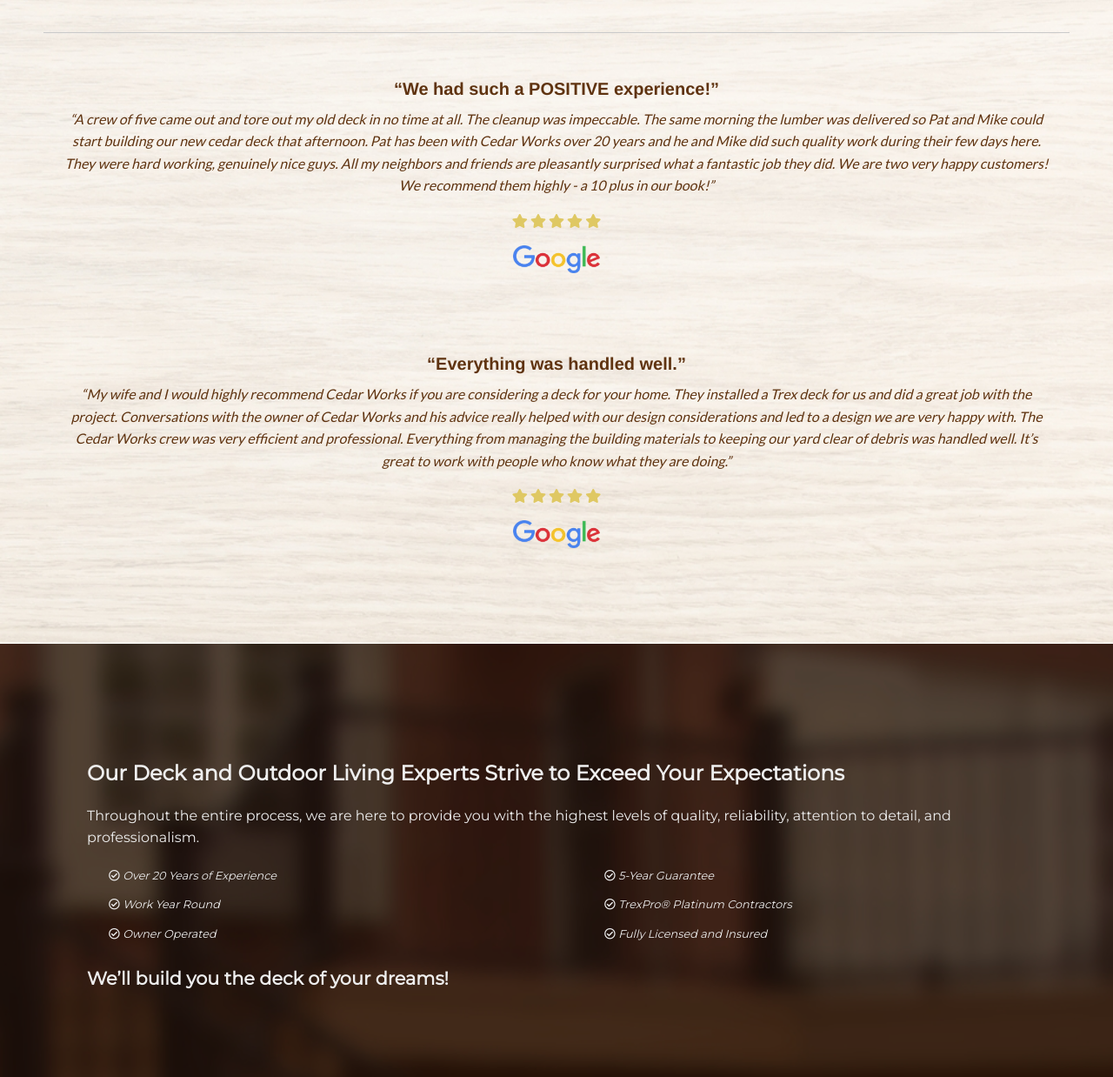
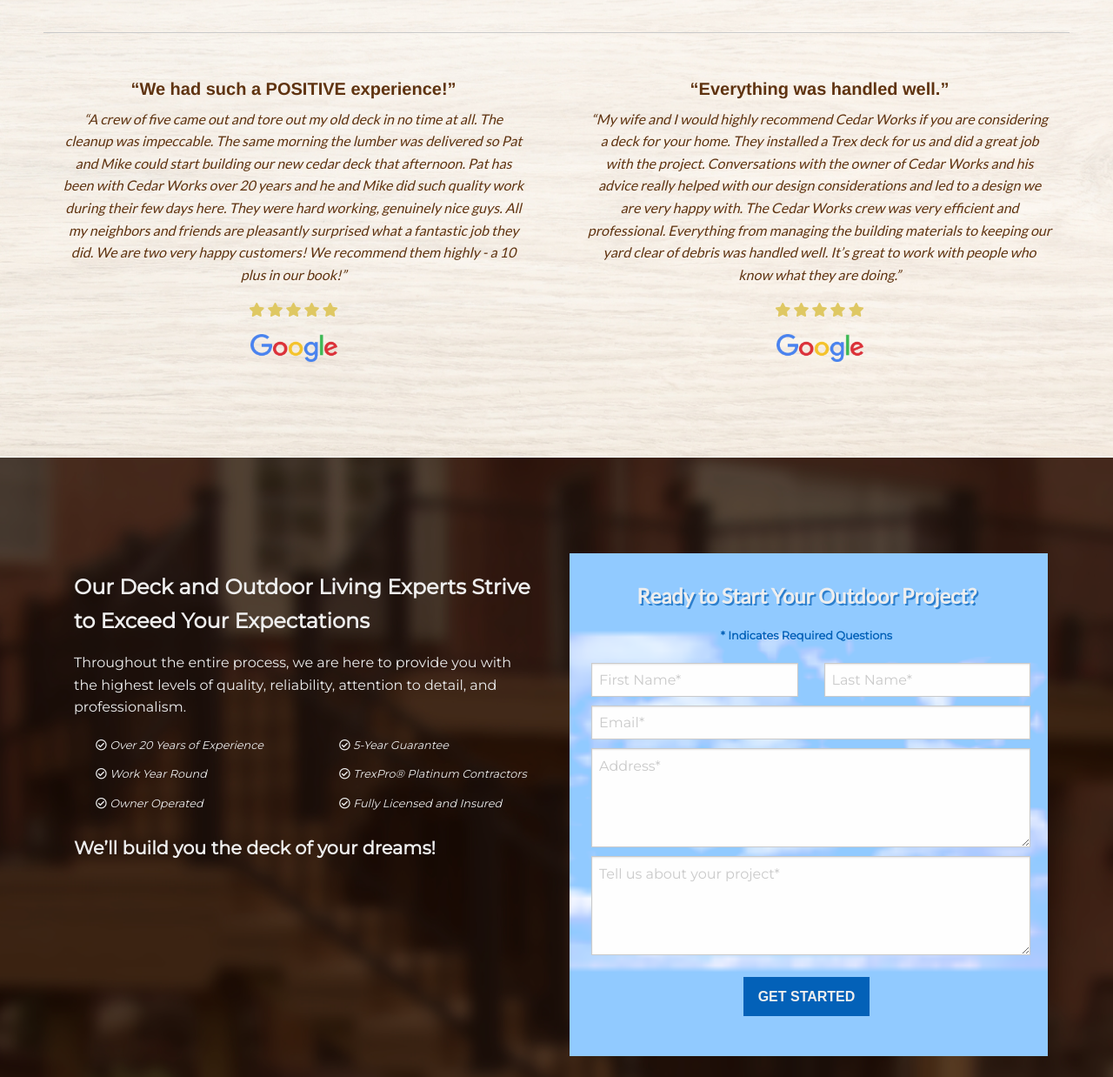
Before and after one commit to cwilliams85216/Cedar-Works-FBZ, a plain HTML site: page index.html in a window 1280 px wide. Shown: the part 802-2040 px from the top of the page at 87% size. Drawn offline with nearby package versions, Linux system fonts and the light colour scheme.

Commit message:
Add files via upload
updates for layout

```diff
--- a/index.html
+++ b/index.html
@@ -47,10 +47,10 @@
     <div class="testimonials-section">
       <p class="testimonial-title">Our Passion is Creating a Comfortable and Functional Outdoor Living Space for You</p>
 
-      <div class="container">
+      <div class="container ">
           <hr>
-          <div class="row">
-            <div class="col-sm testimonials">
+          <div class="grid-x grid-margin-x">
+            <div class="cell large-6 testimonials">
               <h5 class="t-title text-center">“We had such a POSITIVE experience!”</h5>
               <p class="t-experience text-center">“A crew of five came out and tore out my old deck in no time at all. The cleanup was impeccable. The same morning the lumber was delivered so Pat and Mike could start building our new cedar deck that afternoon. Pat has been with Cedar Works over 20 years and he and Mike did such quality work during their few days here. They were hard working, genuinely nice guys. All my neighbors and friends are pleasantly surprised what a fantastic job they did. We are two very happy customers!
                   We recommend them highly - a 10 plus in our book!”
@@ -64,7 +64,7 @@
               </div>
               <img src="images/google logo.png" class="float-center google-logo"/>
             </div>
-            <div class="col-sm testimonials">
+            <div class="cell large-6 testimonials">
               <h5 class="t-title text-center">“Everything was handled well.”</h5>
               <p class="t-experience">“My wife and I would highly recommend Cedar Works if you are considering a deck for your home. They installed a Trex deck for us and did a great job with the project. Conversations with the owner of Cedar Works and his advice really helped with our design considerations and led to a design we are very happy with. The Cedar Works crew was very efficient and professional. Everything from managing the building materials to keeping our yard clear of debris was handled well.
                   It’s great to work with people who know what they are doing.”
@@ -85,8 +85,8 @@
  <!--Form Section-->
   <div class="form-section">
     <div class="grid-container">
-        <div class="grid-x">
-            <div class="cell form-container">
+        <div class="grid-x grid-margin-x">
+            <div class="cell form-container medium-6">
                 <p class="benefits-title text-left">Our Deck and Outdoor Living Experts Strive to Exceed Your Expectations</p>
                 <p class="benefits-sub text-left">Throughout the entire process, we are here to provide you with the highest levels of quality, reliability, attention to detail, and professionalism.</p>
                 <div class="grid-x grid-margin-x">
@@ -125,12 +125,12 @@
                 </div>
                     <p class="benefits-end text-left">We’ll build you the deck of your dreams!</p>
             </div>
-            <div class="cell">
+            <div class="cell medium-6">
                 <form class="form">
                     <div class="grid-container">
                         <p class="form-title">Ready to Start Your Outdoor Project?</p>
                         <p class="validation">* Indicates Required Questions</p>
-                        <div class="grid-x grid-padding-x ">
+                        <div class="grid-x grid-padding-x">
                             <div class="cell medium-6">
                             <input type="text"  placeholder="First Name*">
                             </div>
@@ -140,10 +140,10 @@
                             <div class="cell">
                               <input type="email"  id="inputEmail4" placeholder="Email*">
                             </div>
-                            <div class="cell form-cell">
+                            <div class="cell ">
                               <textarea  rows="4" id="address" placeholder="Address*"></textarea>
                             </div>
-                            <div class="cell form-cell">
+                            <div class="cell ">
                               <textarea  rows="4" placeholder="Tell us about your project*"></textarea>
                             </div>
                         </div>
--- a/main.css
+++ b/main.css
@@ -174,6 +174,7 @@ hr {
   background-size: cover;
   background-position: center;
   background-blend-mode: lighten;
+  margin-top: 50px;
   margin-bottom: 80px;
 }
 .form input,
```
